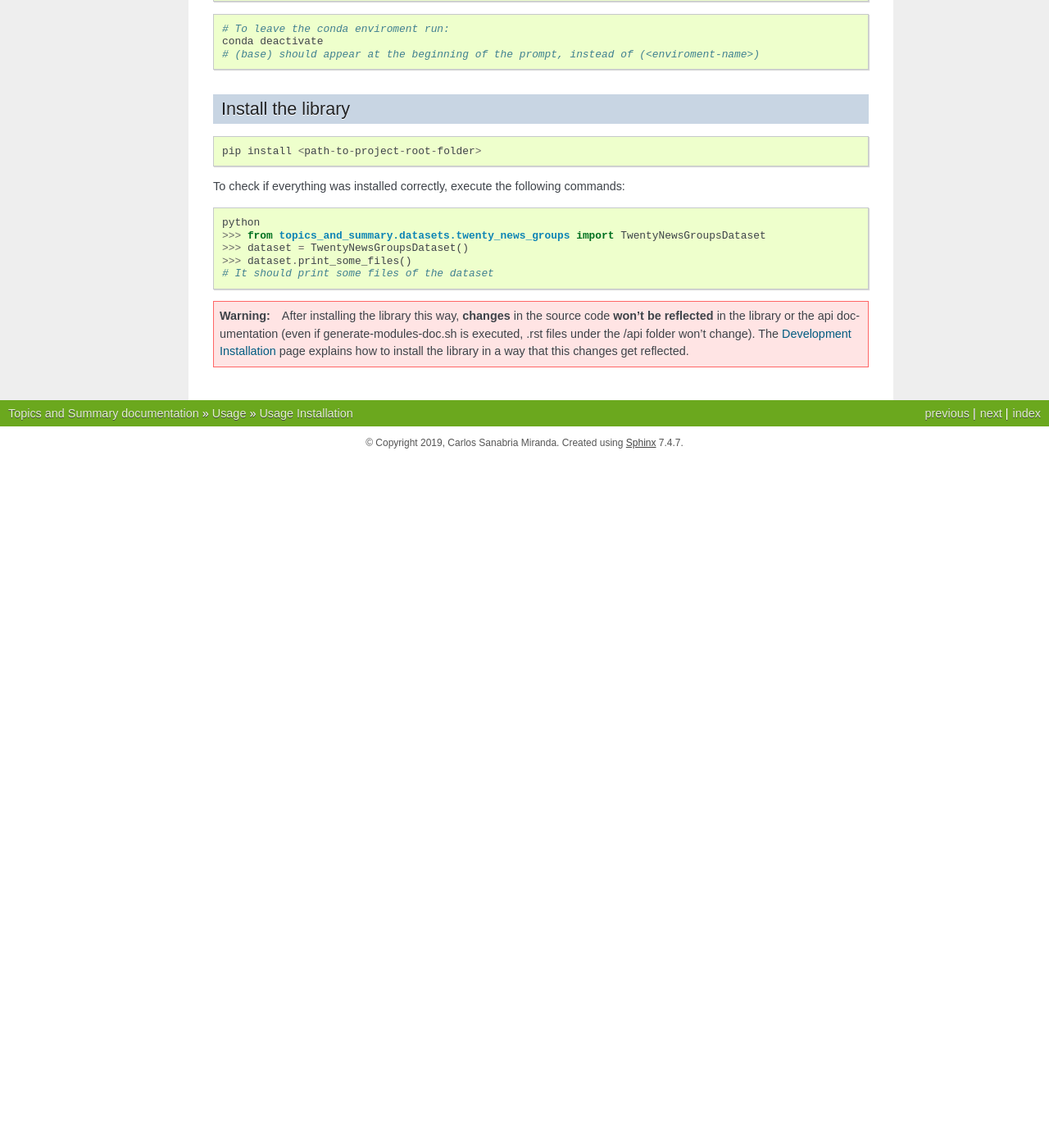
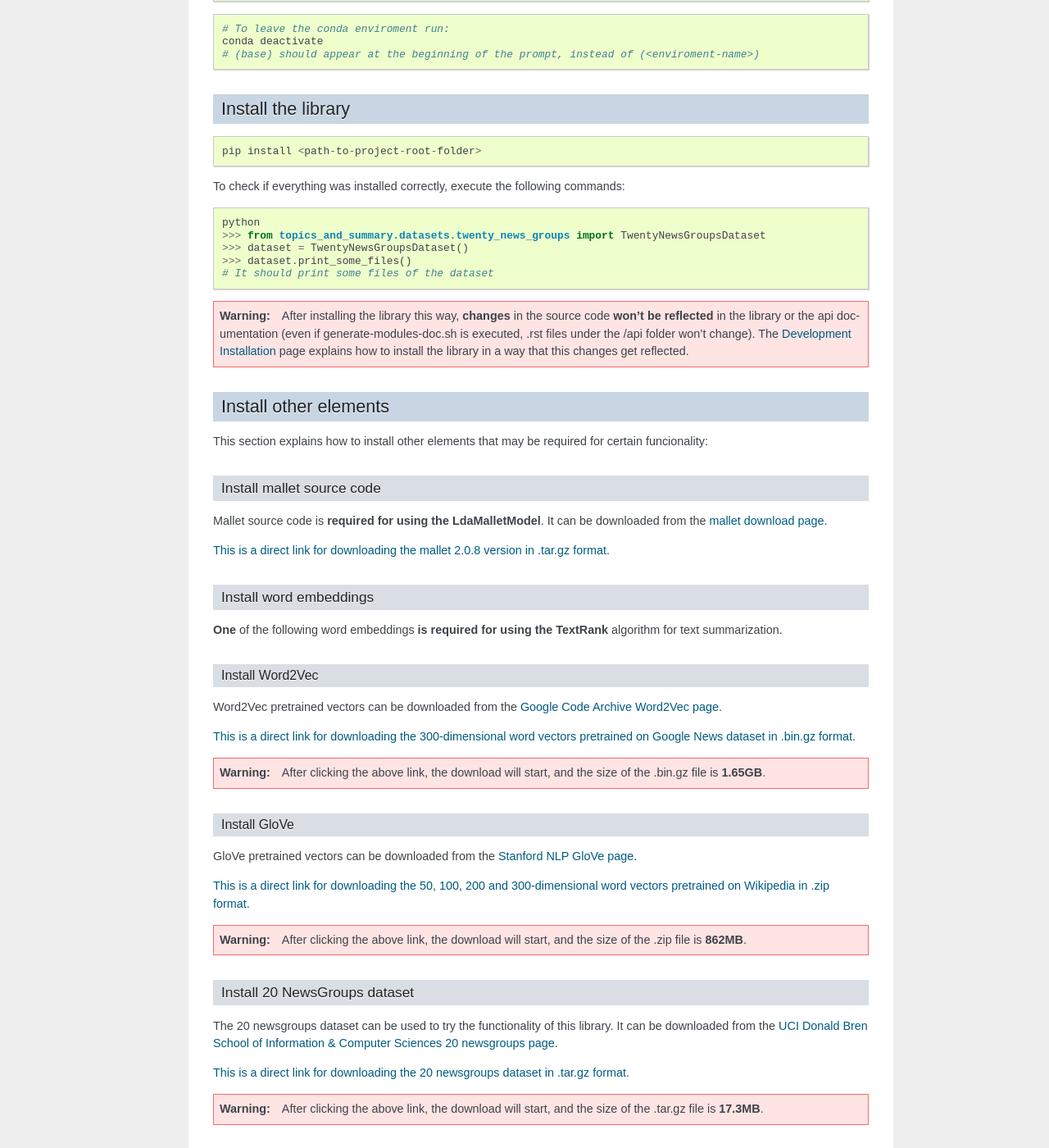
Before and after one commit to CarlosSanabriaM/topics_and_summary, a Sphinx documentation site: the page built from topics_and_summary/docs/source/usage/installation.rst, in a window 1280 px wide and 1400 px high, scrolled down 1666 px. Shown: the whole window at 82% size. Built offline with Sphinx 7.4.7, drawn with Linux system fonts in a browser that asks for light colours; before the commit the page ends 2226 px from its top, so only the background shows below that.

Commit message:
Installation documentation updated.

```diff
--- a/topics_and_summary/docs/source/usage/installation.rst
+++ b/topics_and_summary/docs/source/usage/installation.rst
@@ -93,6 +96,8 @@ In an existing conda enviroment
     # (base) should appear at the beginning of the prompt, instead of (<enviroment-name>)
 
 
+.. _usage-installation-library:
+
 Install the library
 -------------------
 ::
@@ -112,3 +117,58 @@ To check if everything was installed correctly, execute the following commands:
 .. warning:: After installing the library this way, **changes** in the source code **won't be reflected** in the library
     or the api documentation (even if generate-modules-doc.sh is executed, .rst files under the /api folder won't change).
     The :ref:`development-installation` page explains how to install the library in a way that this changes get reflected.
+
+.. _usage-installation-other-elements:
+
+Install other elements
+----------------------
+
+This section explains how to install other elements that may be required for certain funcionality:
+
+.. _usage-installation-mallet-source-code:
+
+Install mallet source code
+^^^^^^^^^^^^^^^^^^^^^^^^^^
+
+Mallet source code is **required for using the LdaMalletModel**. It can be downloaded from the
+`mallet download page <http://mallet.cs.umass.edu/download.php>`__.
+
+`This is a direct link for downloading the mallet 2.0.8 version in .tar.gz format. <http://mallet.cs.umass.edu/dist/mallet-2.0.8.tar.gz>`__
+
+Install word embeddings
+^^^^^^^^^^^^^^^^^^^^^^^
+
+**One** of the following word embeddings **is required for using the TextRank** algorithm for text summarization.
+
+Install Word2Vec
+""""""""""""""""
+
+Word2Vec pretrained vectors can be downloaded from the `Google Code Archive Word2Vec page <https://code.google.com/archive/p/word2vec/>`__.
+
+`This is a direct link for downloading the 300-dimensional word vectors pretrained on Google News dataset in .bin.gz format.
+<https://drive.google.com/uc?export=download&confirm=MN4d&id=0B7XkCwpI5KDYNlNUTTlSS21pQmM>`__
+
+.. warning:: After clicking the above link, the download will start, and the size of the .bin.gz file is **1.65GB**.
+
+
+Install GloVe
+"""""""""""""
+
+GloVe pretrained vectors can be downloaded from the `Stanford NLP GloVe page <https://nlp.stanford.edu/projects/glove/>`__.
+
+`This is a direct link for downloading the 50, 100, 200 and 300-dimensional word vectors pretrained on Wikipedia in .zip format.
+<http://nlp.stanford.edu/data/glove.6B.zip>`__
+
+.. warning:: After clicking the above link, the download will start, and the size of the .zip file is **862MB**.
+
+Install 20 NewsGroups dataset
+^^^^^^^^^^^^^^^^^^^^^^^^^^^^^
+
+The 20 newsgroups dataset can be used to try the functionality of this library. It can be downloaded from the
+`UCI Donald Bren School of Information & Computer Sciences 20 newsgroups page
+<https://archive.ics.uci.edu/ml/machine-learning-databases/20newsgroups-mld/>`__.
+
+`This is a direct link for downloading the 20 newsgroups dataset in .tar.gz format.
+<https://archive.ics.uci.edu/ml/machine-learning-databases/20newsgroups-mld/20_newsgroups.tar.gz>`__
+
+.. warning:: After clicking the above link, the download will start, and the size of the .tar.gz file is **17.3MB**.
```
Also changed, not shown: other parts of topics_and_summary/docs/source/usage/installation.rst (+3 -0 lines), topics_and_summary/docs/source/development/installation.rst (+12 -4 lines).
